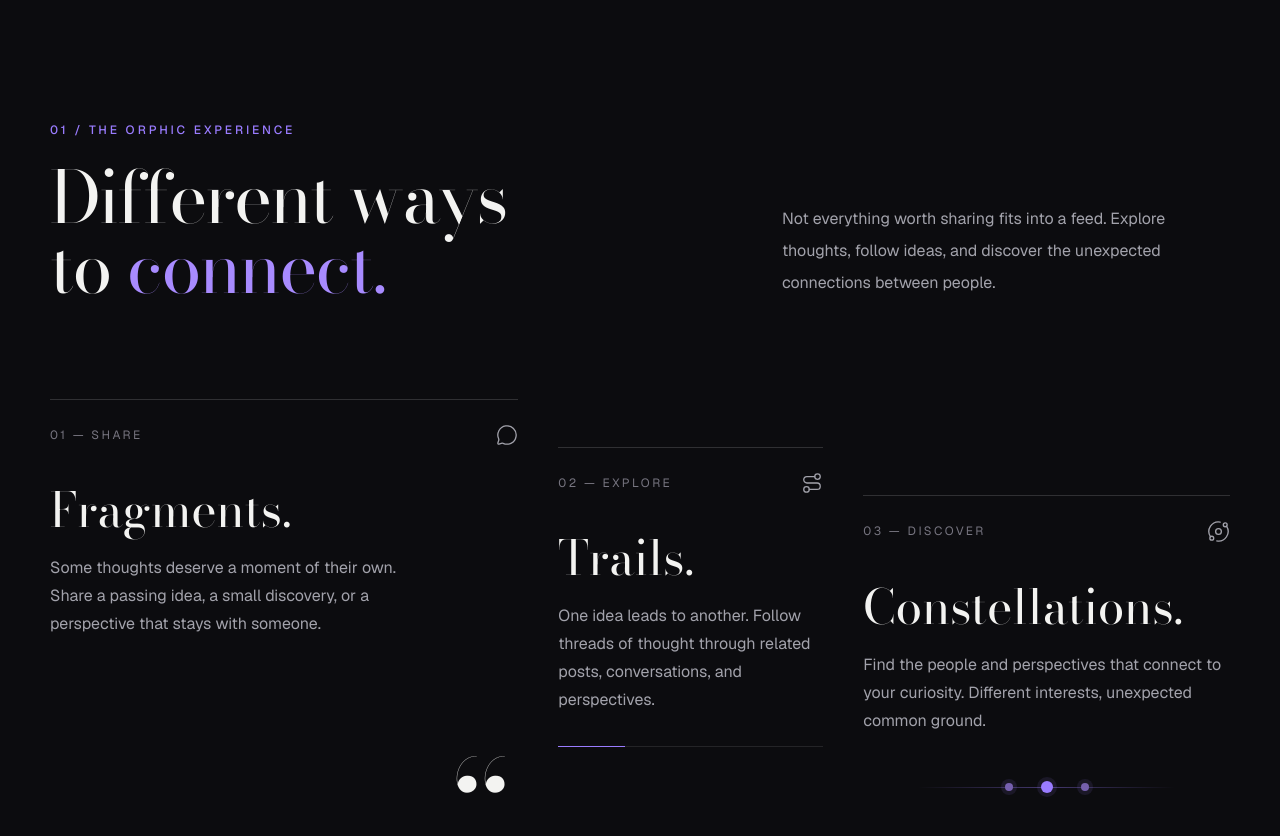
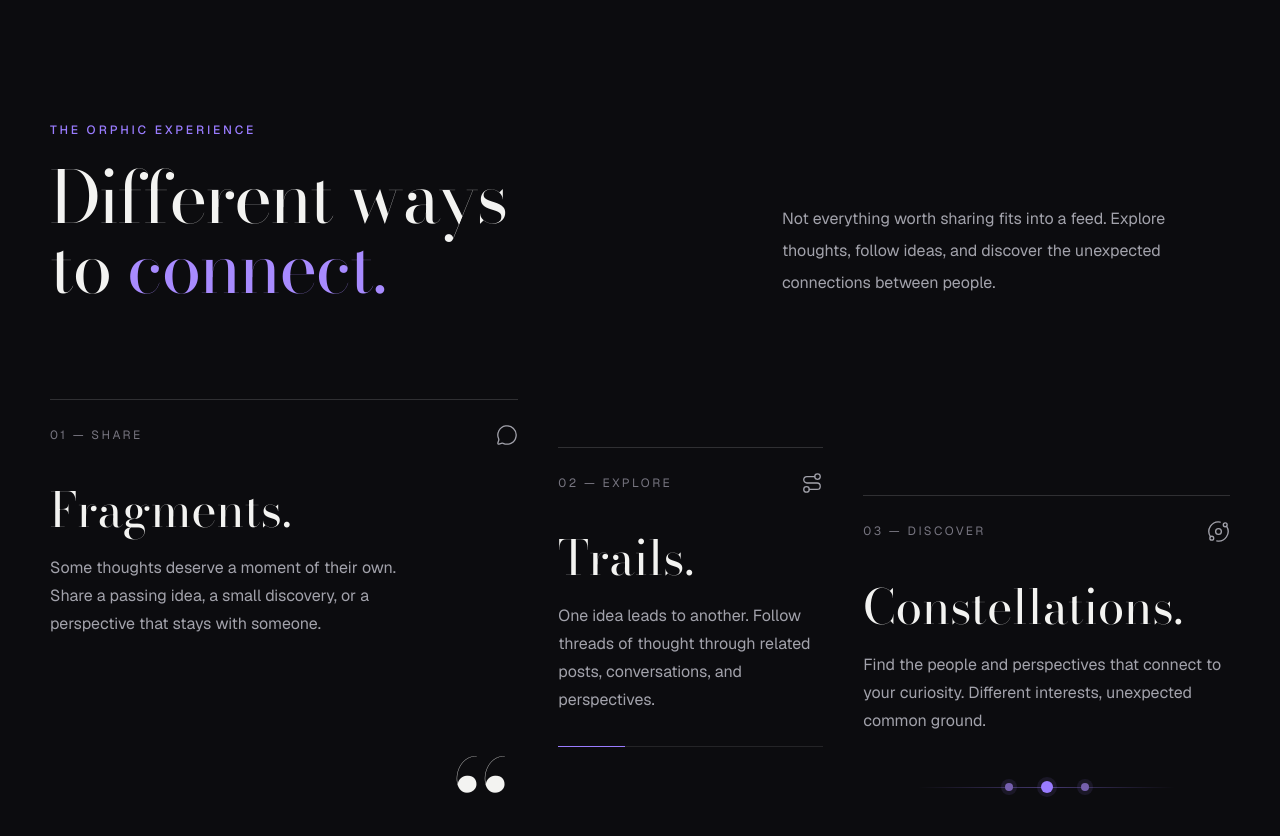
Before and after one commit to Void-0019/Orphic, a Next.js app: page / in a window 1280 px wide. Shown: the part 1300-2136 px from the top of the page. Built offline with nearby package versions, Linux system fonts and the light colour scheme.

Commit message:
content: update landing page text

```diff
--- a/components/FeatureIntroduction.tsx
+++ b/components/FeatureIntroduction.tsx
@@ -12,7 +12,7 @@ const FeatureIntroduction = () => {
       <div className="grid gap-8 md:grid-cols-12 md:items-end">
         <div className="md:col-span-7">
           <p className="text-xs font-medium uppercase tracking-[0.24em] text-[#9a7cff]">
-            01 / The Orphic experience
+            The Orphic experience
           </p>
 
           <h2 className={`${displayFont.className} mt-6 max-w-2xl text-5xl leading-[0.98] tracking-tight text-[#f3f3f1] sm:text-6xl md:text-7xl`}>
```
